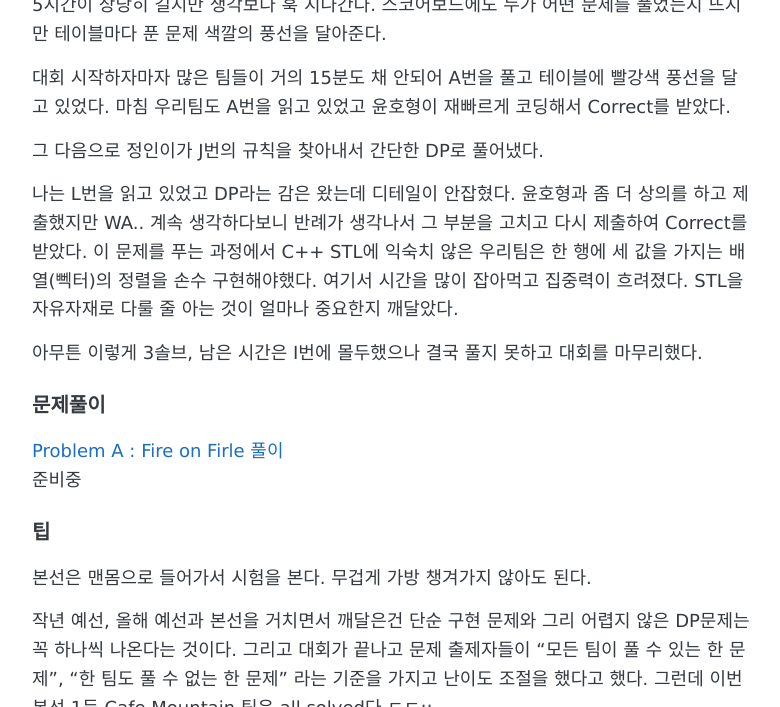
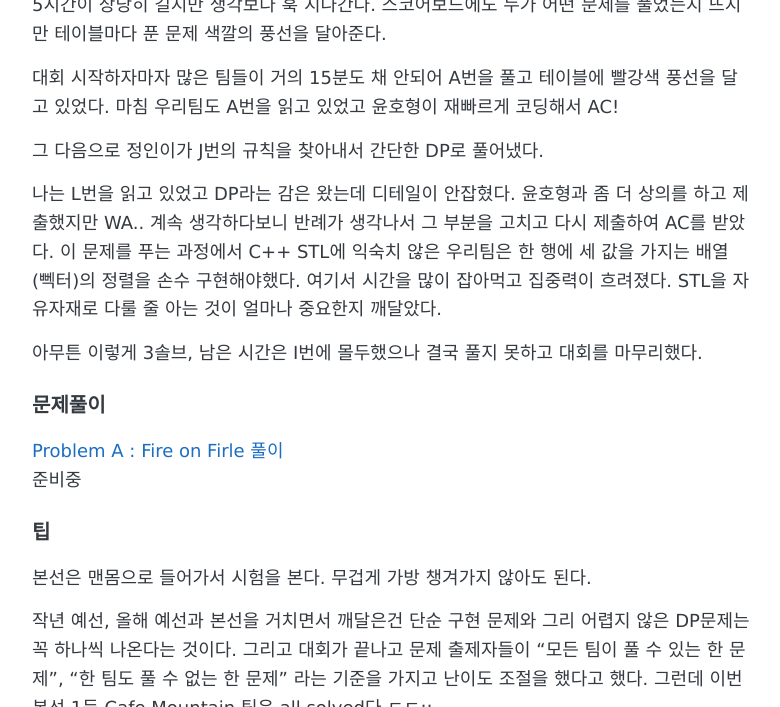
Before and after one commit to sihyungyou/sihyungyou.github.io, a Jekyll site: the page built from _posts/2019-11-09-acmicpc2019본선.md, in a window 1280 px wide and 900 px high, scrolled down 1800 px, cut to the strip 193-900 px from the top of the window. Shown: the whole strip, without its empty margins (248-1028 px from the left). Built offline with Jekyll 4.4.1, drawn with Linux system fonts in a browser that asks for light colours; comment, search, counter and statistics services are not loaded.

Commit message:
본선문제 J

```diff
--- a/_posts/2019-11-09-acmicpc2019본선.md
+++ b/_posts/2019-11-09-acmicpc2019본선.md
@@ -32,11 +32,11 @@ comments: true
 
 5시간이 상당히 길지만 생각보다 훅 지나간다. 스코어보드에도 누가 어떤 문제를 풀었는지 뜨지만 테이블마다 푼 문제 색깔의 풍선을 달아준다.
 
-대회 시작하자마자 많은 팀들이 거의 15분도 채 안되어 A번을 풀고 테이블에 빨강색 풍선을 달고 있었다. 마침 우리팀도 A번을 읽고 있었고 윤호형이 재빠르게 코딩해서 Correct를 받았다.
+대회 시작하자마자 많은 팀들이 거의 15분도 채 안되어 A번을 풀고 테이블에 빨강색 풍선을 달고 있었다. 마침 우리팀도 A번을 읽고 있었고 윤호형이 재빠르게 코딩해서 AC!
 
 그 다음으로 정인이가 J번의 규칙을 찾아내서 간단한 DP로 풀어냈다.
 
-나는 L번을 읽고 있었고 DP라는 감은 왔는데 디테일이 안잡혔다. 윤호형과 좀 더 상의를 하고 제출했지만 WA.. 계속 생각하다보니 반례가 생각나서 그 부분을 고치고 다시 제출하여 Correct를 받았다. 이 문제를 푸는 과정에서 C++ STL에 익숙치 않은 우리팀은 한 행에 세 값을 가지는 배열(뻭터)의 정렬을 손수 구현해야했다. 여기서 시간을 많이 잡아먹고 집중력이 흐려졌다. STL을 자유자재로 다룰 줄 아는 것이 얼마나 중요한지 깨달았다.
+나는 L번을 읽고 있었고 DP라는 감은 왔는데 디테일이 안잡혔다. 윤호형과 좀 더 상의를 하고 제출했지만 WA.. 계속 생각하다보니 반례가 생각나서 그 부분을 고치고 다시 제출하여 AC를 받았다. 이 문제를 푸는 과정에서 C++ STL에 익숙치 않은 우리팀은 한 행에 세 값을 가지는 배열(뻭터)의 정렬을 손수 구현해야했다. 여기서 시간을 많이 잡아먹고 집중력이 흐려졌다. STL을 자유자재로 다룰 줄 아는 것이 얼마나 중요한지 깨달았다.
 
 아무튼 이렇게 3솔브, 남은 시간은 I번에 몰두했으나 결국 풀지 못하고 대회를 마무리했다.
 
```
Also changed, not shown: _posts/2019-11-15-acmicpc2019본선-J.md (added, +48 -0 lines).
